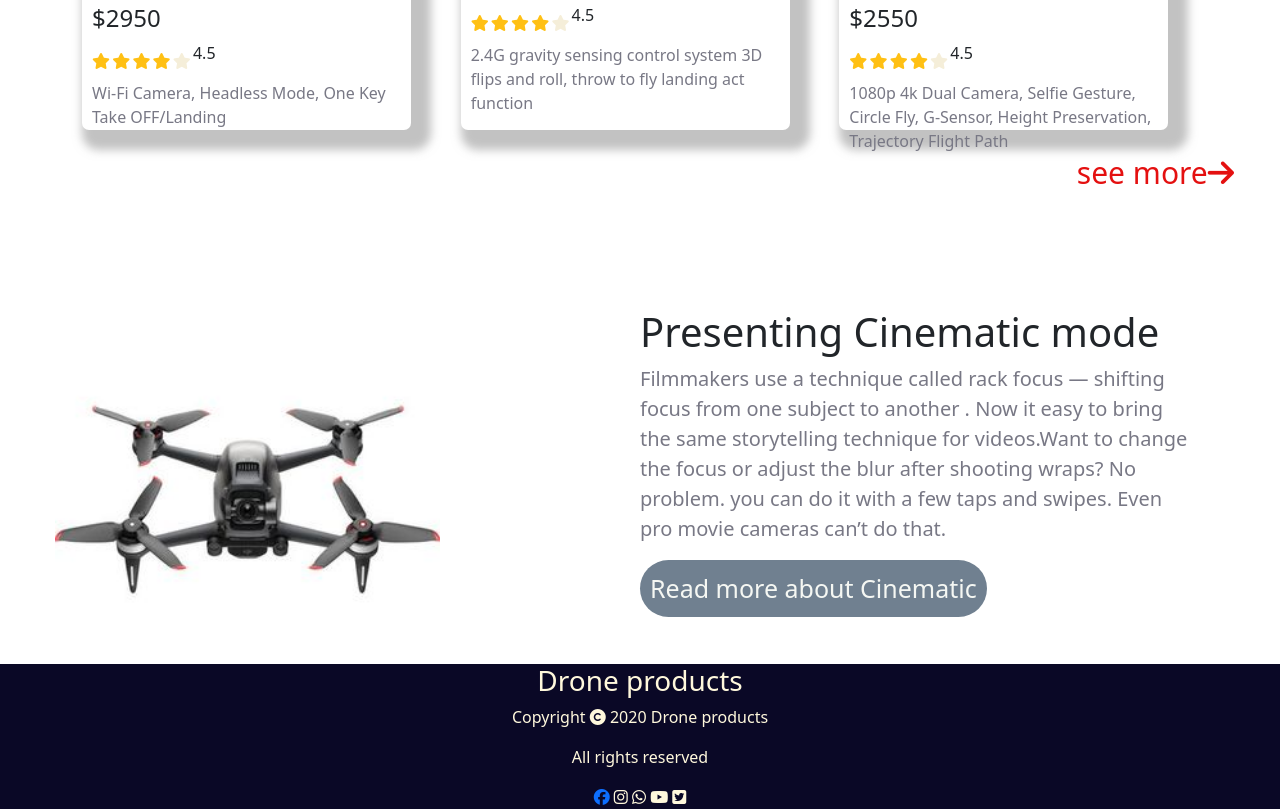
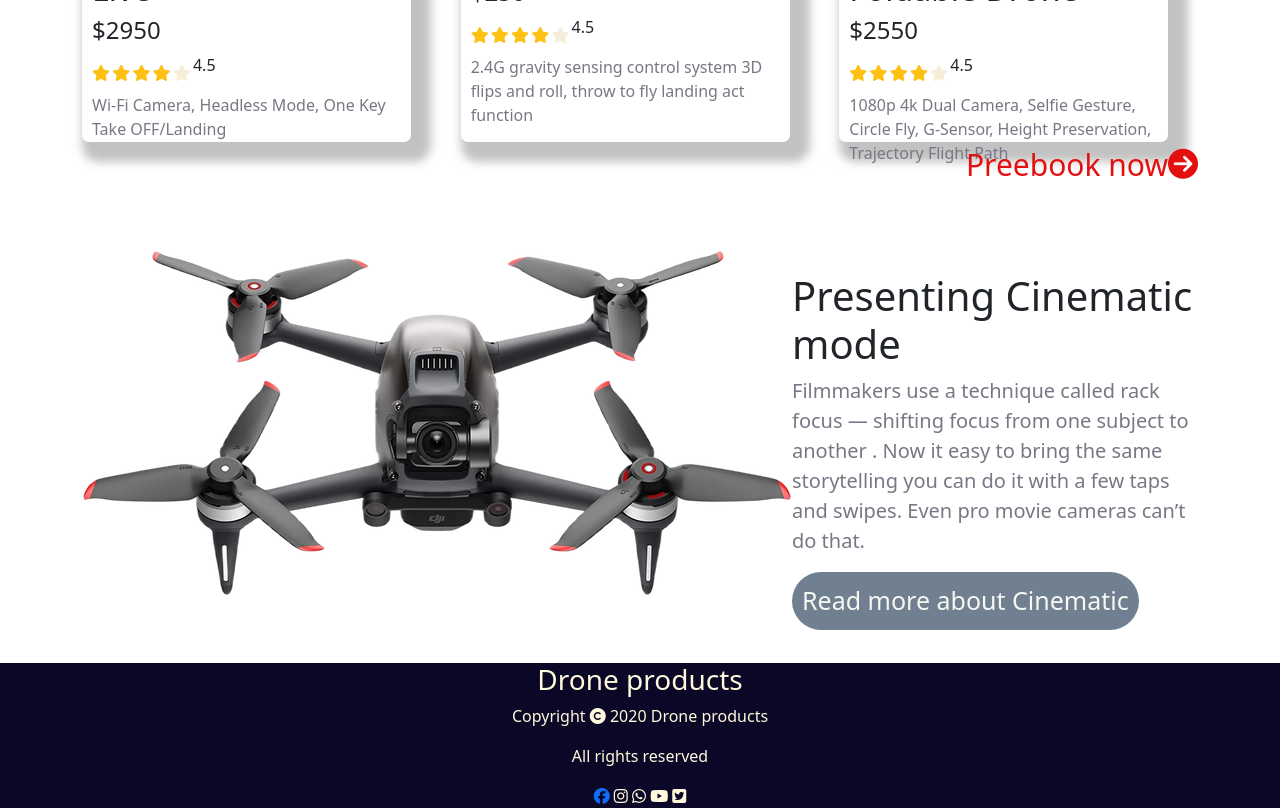
Before and after one commit to MJMahedi/drone-camera, a plain HTML site: page index.html in a window 1280 px wide. Shown: the part 1919-2728 px from the top of the page. Drawn offline with nearby package versions, Linux system fonts and the light colour scheme.

Commit message:
some change

```diff
--- a/index.html
+++ b/index.html
@@ -40,7 +40,7 @@
                             class="fas fa-arrow-circle-right"></i></a>
 
                 </div>
-                <div class="main-drone">
+                <div class="main-drone-img">
                     <img src="images/drones/main-drone_prev_ui.png" alt="">
                 </div>
 
@@ -260,28 +260,31 @@
 
                     </div>
                 </div>
+
+            </div>
             <div class="see-more">
-                    <a href="#" target="_blank">see more <span><i class="fas fa-arrow-right"></i></span> </a>
-                </div>
+                <!-- <a href="#" target="_blank">see more <span><i class="fas fa-arrow-right"></i></span> </a> -->
+                <a class="link-button-new" target="_blank" href="https://www.apple.com/iphone-13-pro/">Preebook now
+                    <i class="fas fa-arrow-circle-right"></i></a>
             </div>
 
 
         </section>
-        <section class="container1">
-            <div class="cinema-1">
-                <div><img src="images/drones/drone2.jpg" alt=""> </div>
+        <section class="container">
+            <div class="more-about-drone">
+                <div class="main-drone-img">
+                    <img src="images/drones/last-drone_prev_ui.png" alt="">
                 </div>
                 <div class="cinema-1">
                     <h1>Presenting Cinematic mode</h1>
                     <p>Filmmakers use a technique called rack focus — shifting focus from one subject to another . Now
                         it easy to bring the same
-                    storytelling
-                    technique for videos.Want to change the focus or adjust the blur after shooting wraps? No
-                    problem.
-                    you can do it with a few taps and swipes. Even pro movie cameras can’t do that.</p>
+                        storytelling you can do it with a few taps and swipes. Even pro movie cameras can’t do that.</p>
                     <a class="link-button" target="_blank" href="">Read more about
                         Cinematic</a>
                 </div>
+            </div>
+
 
         </section>
         <!-- Section End  -->
--- a/styles/style.css
+++ b/styles/style.css
@@ -75,9 +75,15 @@
 
 
 }
-/* a : hover {
-    color: coral;
-} */
+.section-title {
+    font-size: 50px;
+    text-align: center;
+}
+.section-title:hover{
+    color: rgb(23, 240, 23);
+
+}
+
 /* .a :hover{
     color: coral;
 } */
@@ -123,13 +129,14 @@
     /* text-decoration: none;
     position: absolute;
     background-color: tomato; */
-
+    display: flex;
+    justify-content: flex-end;
+    align-items: center;
+    flex-wrap: nowrap;
+    position: sticky;
     text-decoration: none;
 
-    display: flex;
-    justify-content: flex-end;
-    width: 90%;
-    position: absolute;
+    position: sticky;
     font-size: 30px;
     color: rgb(228, 16, 16);
 
@@ -151,6 +158,15 @@
      border-radius: 7px;
 
 
+}
+.more-about-drone{
+    display: flex;
+     align-items: center;
+    /* justify-content: space-around; */
+    padding-bottom: 35px;
+}
+.main-drone-img{
+/* padding-right: 70px; */
 }
 .about-drone{
     color: #787885;
@@ -208,13 +224,14 @@ a.link-button{
 }
 
 .cinema-1 {
-        padding-top: 30px;
+
+        /* padding-top: 30px; */
         font-size: 20px;
-        width: 50%;
-        height: 80%;
+         width: 50%;
+        /* height: 80%;
         padding-right: 7%;
         padding-top: 10%;
-        border-radius: none;
+        border-radius: none; */
         /* background-color: rgba(193, 240, 82, 0.671);*/
 }
 .cinema-1 h1{
@@ -222,12 +239,7 @@ a.link-button{
         font-size: 40px;
 
 }
-.cinema-1 img{
-        width: 80%;
-        padding-left: 10%;
-        padding-top: 5%;
 
-}
 .cinema-1 p{
    color: #787885;
 }
@@ -247,21 +259,19 @@ footer{
             Resulation 360*740 px
             */
 
- @media only screen and (min-width:300px) and (max-width:360px) {
+ @media only screen and (max-width:375px) {
      .introduce-drone{
          display: flex;
          flex-direction: column;
          align-content: center;
          align-items: center;
      }
-     .main-drone img{
-        display: grid;
-        align-content: center;
+     .main-drone-img {
+         /* display: grid;
+        align-content: center;  */
         width: 360px;
         height: 180px;
         padding-top: 100px;
-
-
 
     }
      .popular-drone{
@@ -287,12 +297,32 @@ footer{
 
     }
  }
- @media only screen and (min-width:688px) and (max-width:992px) {
+ @media only screen and (min-width:376px) and (max-width:992px) {
     .introduce-drone{
         display: flex;
         flex-direction: column;
         align-content: center;
         align-items: center;
+    }
+   /* .section-title {
+        font-size: 50px;
+        text-align: center;
+    } */
+
+    .main-drone{
+        display: flex;
+        flex-direction: column;
+        align-items: center;
+        padding: 30px;
+        order: 2;
+
+    }
+    a.link-button{
+        position: inherit;
+    }
+    .main-drone-img{
+        order: 1;
+        padding-top: 100px;
     }
    .popular-drone{ display: grid;
     grid-template-columns: repeat(2, 1fr);
```
Also changed, not shown: images/drones/drone2_prev_ui.png (added), images/drones/last-drone.jpg (added), images/drones/last-drone_prev_ui.png (added). Lines whose indentation alone changed are shown as unchanged.
